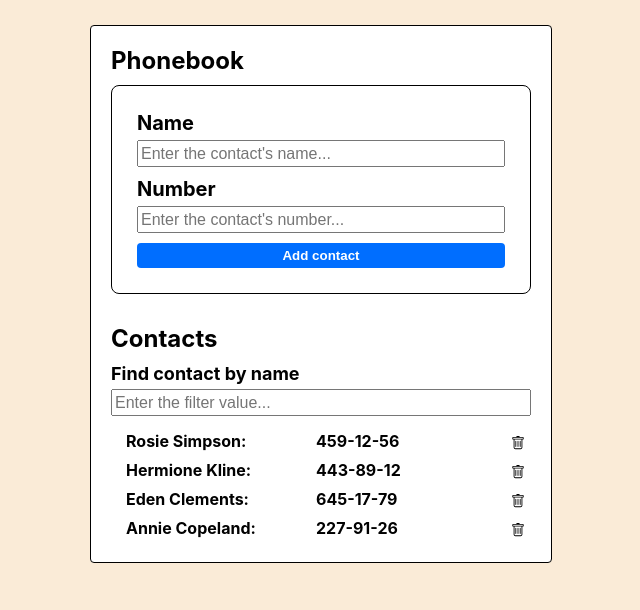
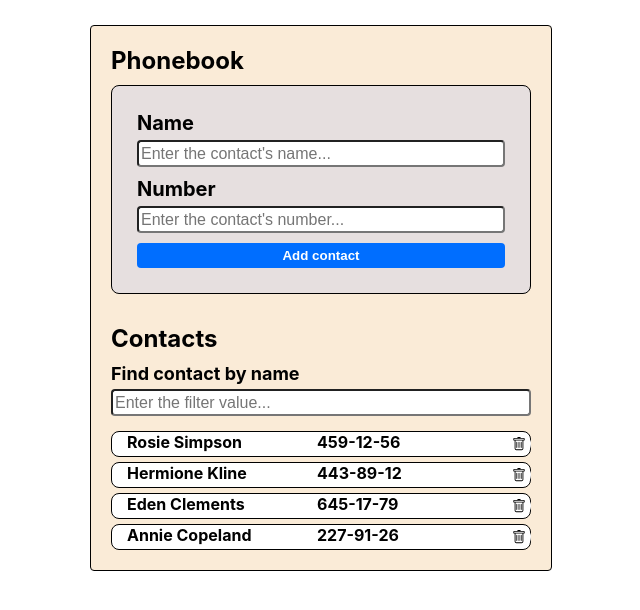
Before and after one commit to CeresRasmussen/goit-react-hw-02-phonebook, a React (Create React App) app: page / in a window 1280 px wide. Shown: the top 610 px of the page, without its empty margins (319-959 px from the left). Built offline with nearby package versions, Linux system fonts and the light colour scheme.

Commit message:
style change

```diff
--- a/src/components/App.jsx
+++ b/src/components/App.jsx
@@ -62,7 +62,7 @@ export class App extends Component {
           flexDirection: 'column',
           padding: '20px',
           justifyContent: 'center',
-          backgroundColor: '#fff',
+          backgroundColor: 'antiquewhite',
           color: '#010101',
           gap: '30px',
           border: '1px solid black',
--- a/src/components/Contacts/Contacts.jsx
+++ b/src/components/Contacts/Contacts.jsx
@@ -11,7 +11,7 @@ export const Contacts = ({ contacts, deleteContacts, children }) => {
         <ul>
           {contacts.map(({ id, name, number }) => (
             <li key={id} className={css.item}>
-              <span>{name}: </span>
+              <span>{name} </span>
               <span>{number}</span>
               <button
                 type="button"
--- a/src/components/Contacts/Contacts.module.css
+++ b/src/components/Contacts/Contacts.module.css
@@ -10,6 +10,9 @@ ul {
   margin-bottom: 15px;
 }
 .item {
+  border: 1px solid black;
+  background-color: #fff;
+  border-radius: 8px;
   display: grid;
   grid-template-columns: 190px 190px 20px;
   grid-auto-flow: dense;
--- a/src/components/InputForm/InputForm.module.css
+++ b/src/components/InputForm/InputForm.module.css
@@ -7,6 +7,7 @@
   width: 420px;
   padding: 25px;
   display: flex;
+  background-color: rgb(230, 223, 223);
   flex-direction: column;
   gap: 10px;
   border: 1px solid black;
@@ -23,6 +24,7 @@ label div {
 }
 input {
   font-size: 18px;
+  border-radius: 4px;
 }
 input:is(:focus, :active) {
   outline: none;
--- a/src/index.css
+++ b/src/index.css
@@ -11,7 +11,7 @@ body {
     sans-serif;
   -webkit-font-smoothing: antialiased;
   -moz-osx-font-smoothing: grayscale;
-  background-color: antiquewhite;
+  /* background-color: antiquewhite; */
 }
 
 code {
```
